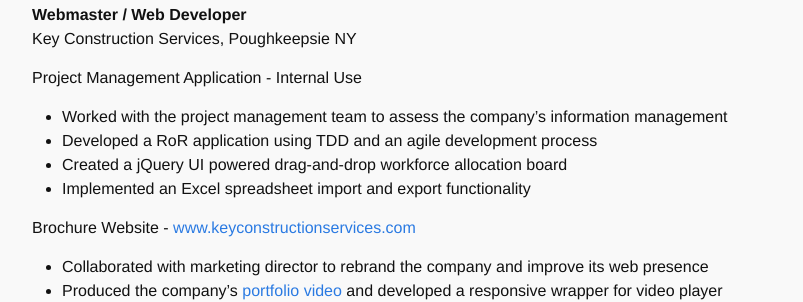
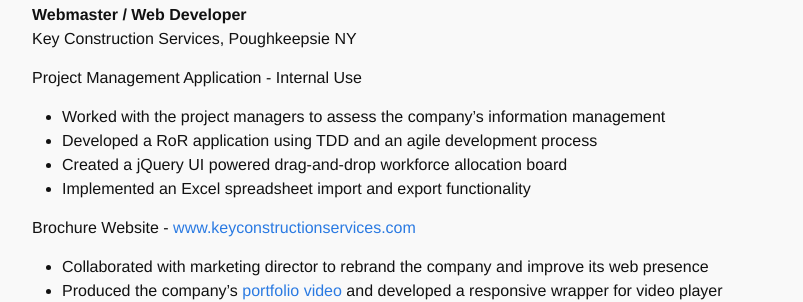
Before and after one commit to mccarrond/mccarrond.github.io, a Jekyll site: the page built from resume.md, in a window 1280 px wide and 1400 px high, scrolled down 831 px. Shown: the part 152-454 px from the top of the window, without its empty margins (238-1041 px from the left). Built offline with Jekyll 4.4.1, drawn with Linux system fonts in a browser that asks for light colours; some of the changed text lies outside the part shown.

```diff
--- a/resume.md
+++ b/resume.md
@@ -54,7 +54,7 @@ Key Construction Services, Poughkeepsie NY
 
 Project Management Application - Internal Use
 
-* Worked with the project management team to assess the company's information management
+* Worked with the project managers to assess the company's information management
 * Developed a RoR application using TDD and an agile development process
 * Created a jQuery UI powered drag-and-drop workforce allocation board
 * Implemented an Excel spreadsheet import and export functionality
```
Also changed, not shown: other parts of resume.md (+0 -3 lines).
